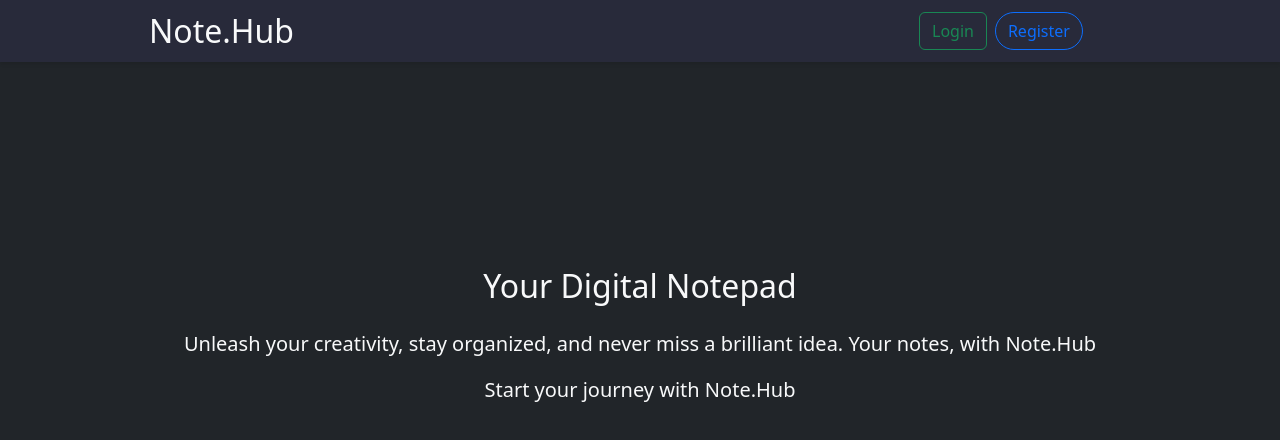
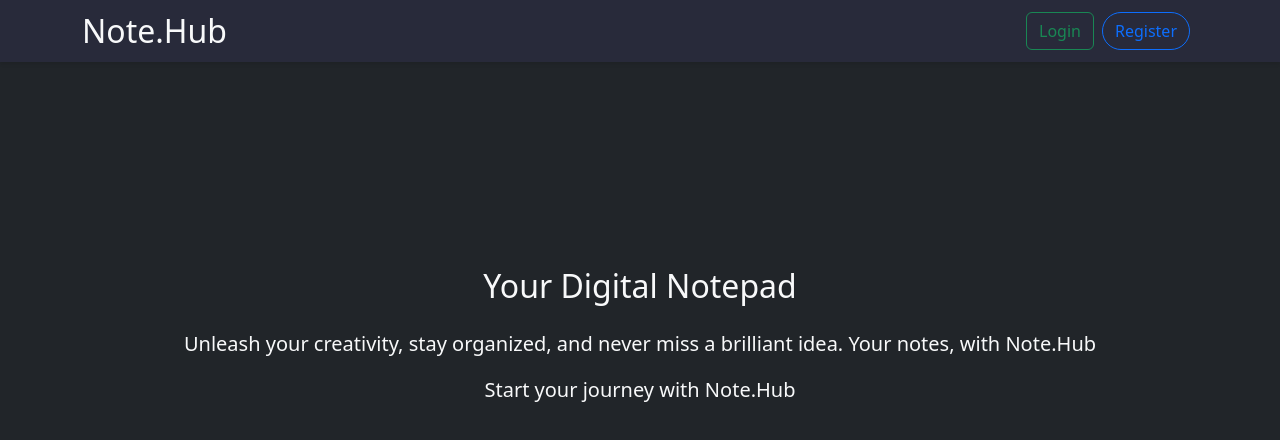
Before and after one commit to Prabhudda/note-taking-application-MERN, a React (Create React App) app in the folder client/: page / in a window 1280 px wide. Shown: the top 440 px of the page. Built offline with nearby package versions, Linux system fonts and the light colour scheme.

Commit message:
frontend update

```diff
--- a/client/src/App.js
+++ b/client/src/App.js
@@ -25,7 +25,7 @@ function App() {
           to='/create'
           className='d-md-none d-block plusToCreate d-flex justify-content-center align-items-center'
         >
-          <BsPlus className='' size={25} />
+          <BsPlus className='' size={30} />
         </Link>
       )}
     </div>
--- a/client/src/Components/Navbar.js
+++ b/client/src/Components/Navbar.js
@@ -19,7 +19,7 @@ function Navbar() {
   return (
     <div className='Navbar-main-container container-fluid fixed-top text-light d-flex justify-content-center align-items-center py-1'>
       <div className='container mt-0 py-2 d-flex justify-content-between align-items-center'>
-        <div className='col-lg-3 d-flex justify-content-center align-items-center'>
+        <div className='col-lg-3 d-flex justify-content-start align-items-center'>
           <h2 className='m-0'>Note.Hub</h2>
         </div>
         {currentUser && (
@@ -35,7 +35,7 @@ function Navbar() {
           </div>
         )}
 
-        <div className='col-lg-3 d-flex'>
+        <div className='col-lg-3 d-flex justify-content-end align-items-center'>
           {currentUser && (
             <div className='d-md-block d-none'>
               <Link
--- a/client/src/Pages/Home.js
+++ b/client/src/Pages/Home.js
@@ -29,7 +29,7 @@ function Home() {
         <div className='form-box container navbar-input d-lg-none d-block'>
           <input
             type='search'
-            className='form-control custom-input'
+            className='form-control mx-2 custom-input'
             placeholder='search note'
             value={search}
             required
@@ -62,7 +62,7 @@ function Home() {
                         >
                           {expandedNotes.includes(item.id)
                             ? `${item.description}`
-                            : `${item.description.slice(0, 80)}`}
+                            : `${item.description.slice(0, 90)}`}
                           {item.description.length > 150 && (
                             <span
                               className='read-more mx-1'
--- a/client/src/Pages/Login.js
+++ b/client/src/Pages/Login.js
@@ -54,7 +54,7 @@ const Login = () => {
                 Register
               </Link>
             </p>
-            {error && <p className='text-center text-danger'>{error}</p>}
+            {error && <p className='text-center text-light'>{error}</p>}
           </form>
         </div>
       </div>
--- a/client/src/Pages/Register.js
+++ b/client/src/Pages/Register.js
@@ -89,7 +89,7 @@ const Register = () => {
                 Login
               </Link>
             </p>
-            {error && <p className='text-danger text-center'>{error}</p>}
+            {error && <p className='text-light text-center'>{error}</p>}
           </form>
         </div>
       </div>
```
